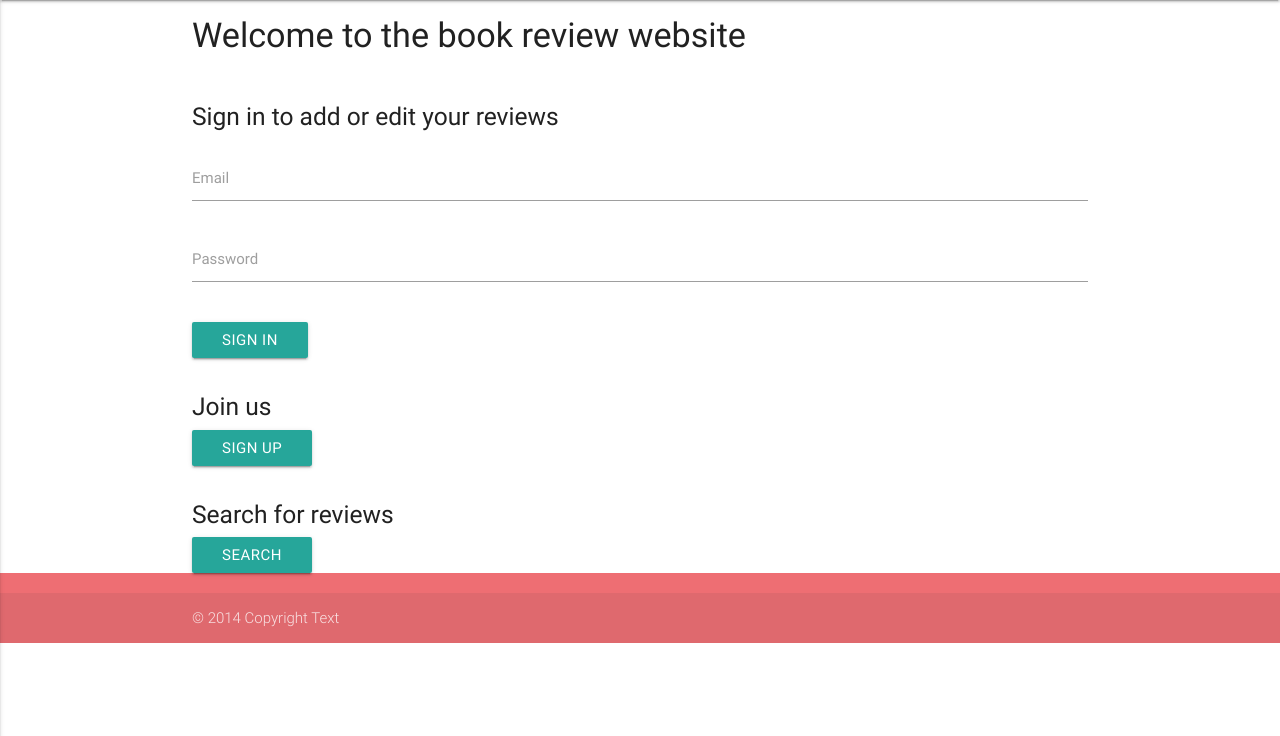
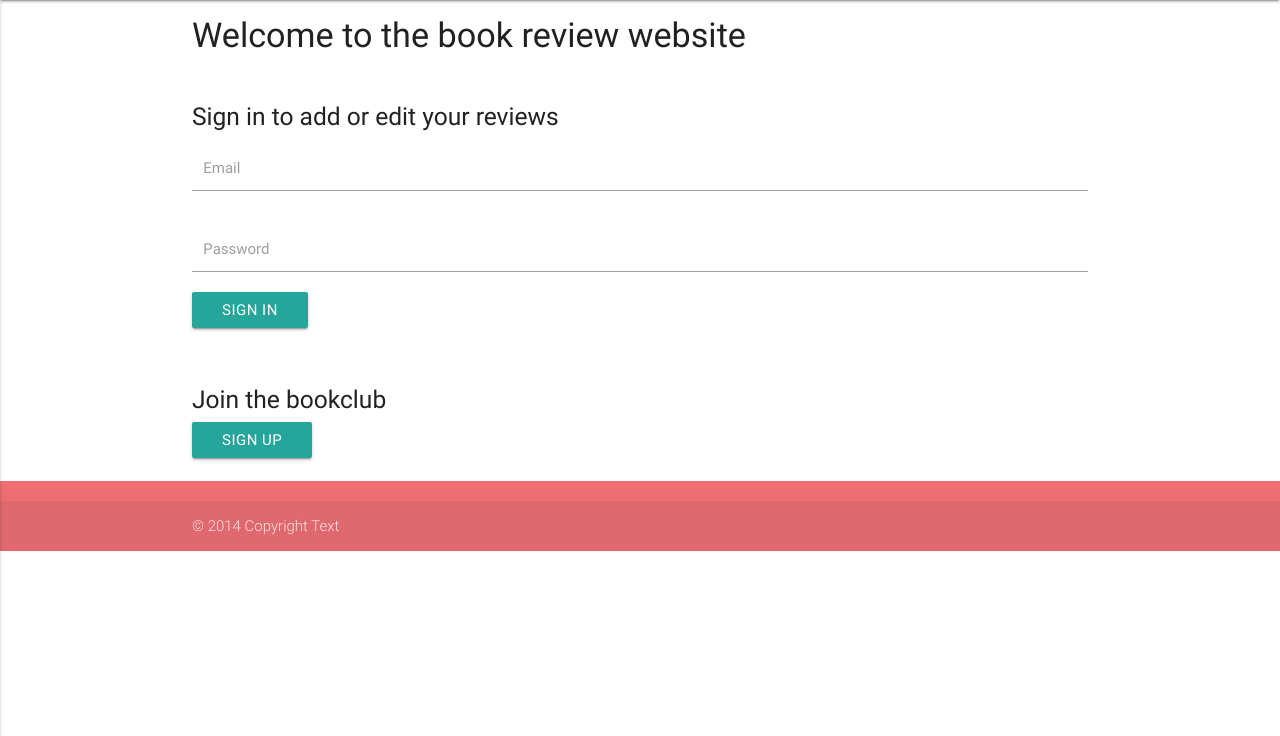
Before and after one commit to amosborn/milestone-project-3, a Flask app: page / in a window 1280 px wide. Shown: the part 64-800 px from the top of the page. Run offline with Flask 2, Linux system fonts and the light colour scheme; some libraries are stand-ins or nearby versions.

Commit message:
Removed search form

```diff
--- a/templates/index.html
+++ b/templates/index.html
@@ -4,32 +4,24 @@
 <div class="container">
 <h4>Welcome to the book review website</h4>
 <br>
-<div>
     <h5>Sign in to add or edit your reviews</h5>
-    <form class="col s12">
-        <div class="row">
+    <form class="col s12" method="POST">
             <div class="input-field col s12">
-                <input id="email" type="email" class="validate">
+                <input id="email" type="email" class="validate" name="email">
                 <label for="email">Email</label>
             </div>
             <div class="input-field col s12">
                 <input id="password" type="password" class="validate">
                 <label for="password">Password</label>
             </div>
-        </div>
-        <a href="{{ url_for('add_review') }}" class="waves-effect waves-light btn">Sign In</a>
+        <a href="{{ url_for('get_reviews') }}" class="waves-effect waves-light btn">Sign In</a>
     </form>
-</div>
-<br>
-<div>
-    <h5>Join us</h5>
-    <a href="{{ url_for('add_user') }}" class="waves-effect waves-light btn">Sign Up</a>
-</div>
-<br>
-<div>
-    <h5>Search for reviews</h5>
-    <a href="" class="waves-effect waves-light btn">Search</a>
-</div>
+    <br><br>
+    <div>
+        <h5>Join the bookclub</h5>
+        <a href="{{ url_for('add_user') }}" class="waves-effect waves-light btn">Sign Up</a>
+    </div>
+    <br>
 </div>
 
 {% endblock %}
```
